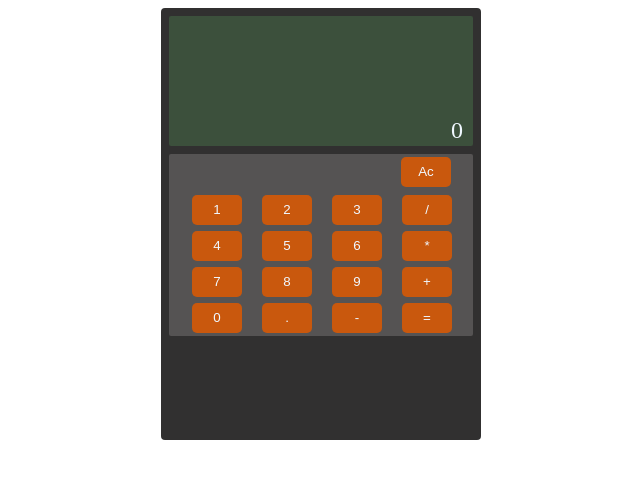
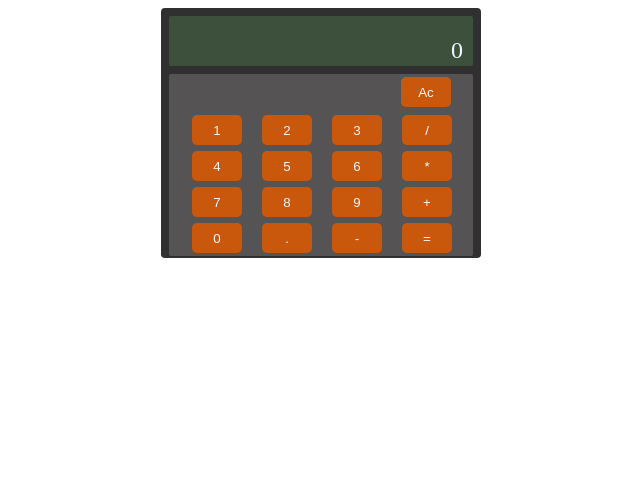
Before and after one commit to Harshsikarwar473/calculator, a plain HTML site: page index.html in a window 1280 px wide. Shown: the whole page, without its empty margins (319-959 px from the left). Drawn offline with Linux system fonts and the light colour scheme.

Commit message:
Update style.css

```diff
--- a/style.css
+++ b/style.css
@@ -5,13 +5,13 @@ body{
 }
 .container{
     width: 25vw;
-    height: 54vh;
+    height: 250px;
     background-color: rgb(49, 48, 48);
     border-radius: 4px;
 }
 .display{
     width: 95%;
-    height:30%;
+    height:50px;
     margin: 8px;
     background-color: rgb(60, 80, 60);
     border-radius: 2px;
```
